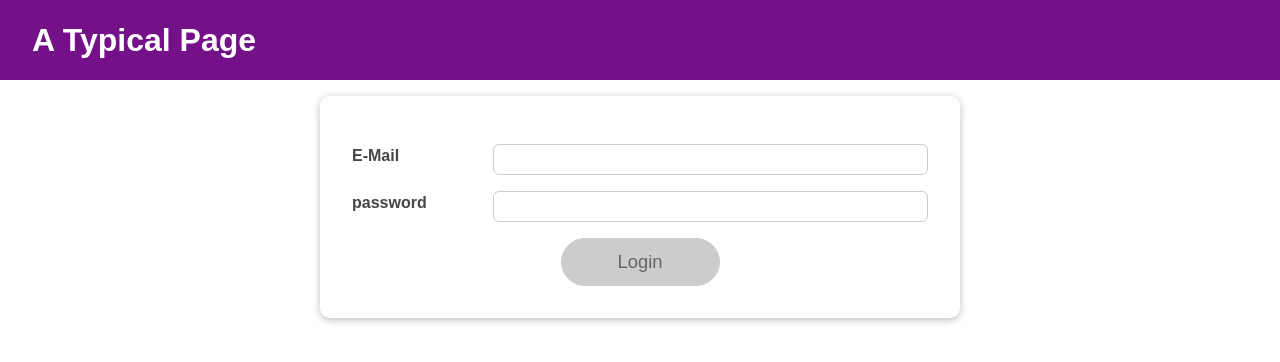
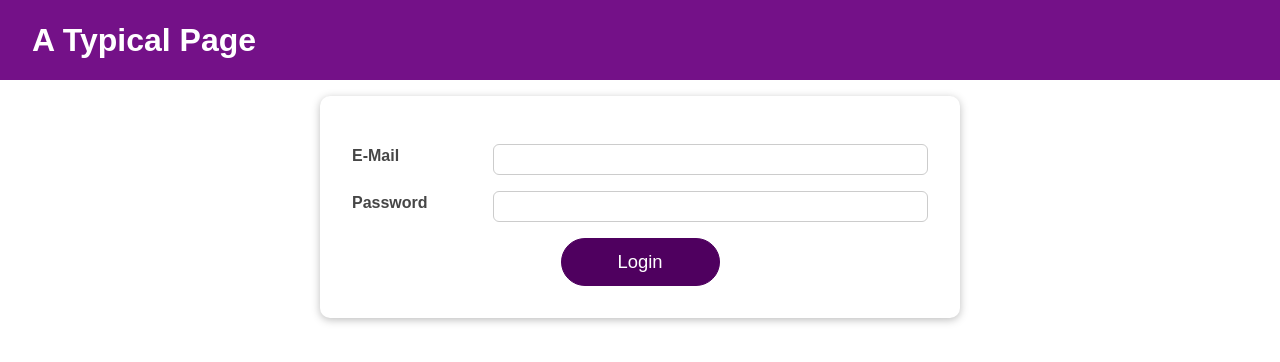
Before and after one commit to tristangrovender/max-useReducer-project, a React (Create React App) app: page / in a window 1280 px wide. Shown: the top 362 px of the page. Built offline with nearby package versions, Linux system fonts and the light colour scheme.

Commit message:
forward refs

```diff
--- a/src/components/Login/Login.js
+++ b/src/components/Login/Login.js
@@ -1,4 +1,10 @@
-import React, { useContext, useEffect, useReducer, useState } from "react";
+import React, {
+  useContext,
+  useEffect,
+  useReducer,
+  useRef,
+  useState
+} from "react";
 
 import AuthContext from "../../store/auth-context";
 import Button from "../UI/Button/Button";
@@ -27,9 +33,9 @@
 };
 
 const Login = props => {
-  // const [enteredEmail, setEnteredEmail] = useState("");
+  // const [enteredEmail, setEnteredEmail] = useState('');
   // const [emailIsValid, setEmailIsValid] = useState();
-  // const [enteredPassword, setEnteredPassword] = useState("");
+  // const [enteredPassword, setEnteredPassword] = useState('');
   // const [passwordIsValid, setPasswordIsValid] = useState();
   const [formIsValid, setFormIsValid] = useState(false);
 
@@ -37,13 +43,15 @@
     value: "",
     isValid: null
   });
-
   const [passwordState, dispatchPassword] = useReducer(passwordReducer, {
     value: "",
     isValid: null
   });
 
   const authCtx = useContext(AuthContext);
+
+  const emailInputRef = useRef();
+  const passwordInputRef = useRef();
 
   useEffect(() => {
     console.log("EFFECT RUNNING");
@@ -71,15 +79,15 @@
   const emailChangeHandler = event => {
     dispatchEmail({ type: "USER_INPUT", val: event.target.value });
 
-    // setFormIsValid(event.target.value.includes("@") && passwordState.isValid);
+    // setFormIsValid(
+    //   event.target.value.includes('@') && passwordState.isValid
+    // );
   };
 
   const passwordChangeHandler = event => {
     dispatchPassword({ type: "USER_INPUT", val: event.target.value });
 
-    // setFormIsValid(
-    //   passwordState.isValid && event.target.value.trim().length > 6
-    // );
+    // setFormIsValid(emailState.isValid && event.target.value.trim().length > 6);
   };
 
   const validateEmailHandler = () => {
@@ -92,13 +100,20 @@
 
   const submitHandler = event => {
     event.preventDefault();
-    authCtx.onLogin(emailState.value, passwordState.value);
+    if (formIsValid) {
+      authCtx.onLogin(emailState.value, passwordState.value);
+    } else if (!emailIsValid) {
+      emailInputRef.current.focus();
+    } else {
+      passwordInputRef.current.focus();
+    }
   };
 
   return (
     <Card className={classes.login}>
       <form onSubmit={submitHandler}>
         <Input
+          ref={emailInputRef}
           id="email"
           label="E-Mail"
           type="email"
@@ -108,8 +123,9 @@
           onBlur={validateEmailHandler}
         />
         <Input
+          ref={passwordInputRef}
           id="password"
-          label="password"
+          label="Password"
           type="password"
           isValid={passwordIsValid}
           value={passwordState.value}
@@ -117,7 +133,7 @@
           onBlur={validatePasswordHandler}
         />
         <div className={classes.actions}>
-          <Button type="submit" className={classes.btn} disabled={!formIsValid}>
+          <Button type="submit" className={classes.btn}>
             Login
           </Button>
         </div>
--- a/src/components/UI/Input/Input.js
+++ b/src/components/UI/Input/Input.js
@@ -1,7 +1,20 @@
-import React from "react";
+import React, { useImperativeHandle, useRef } from "react";
+
 import classes from "./Input.module.css";
 
-const Input = props => {
+const Input = React.forwardRef((props, ref) => {
+  const inputRef = useRef();
+
+  const activate = () => {
+    inputRef.current.focus();
+  };
+
+  useImperativeHandle(ref, () => {
+    return {
+      focus: activate
+    };
+  });
+
   return (
     <div
       className={`${classes.control} ${
@@ -10,6 +23,7 @@
     >
       <label htmlFor={props.id}>{props.label}</label>
       <input
+        ref={inputRef}
         type={props.type}
         id={props.id}
         value={props.value}
@@ -18,6 +32,6 @@
       />
     </div>
   );
-};
+});
 
 export default Input;
```
Also changed, not shown: 1 other file (tests, documents, lock files or other folders).
